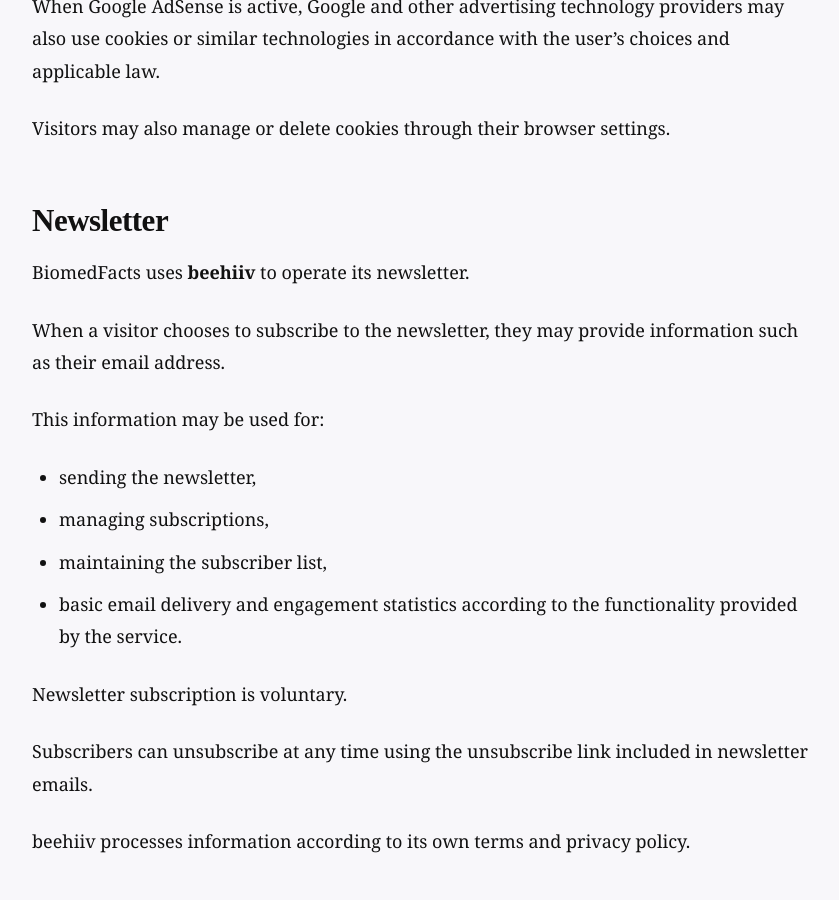
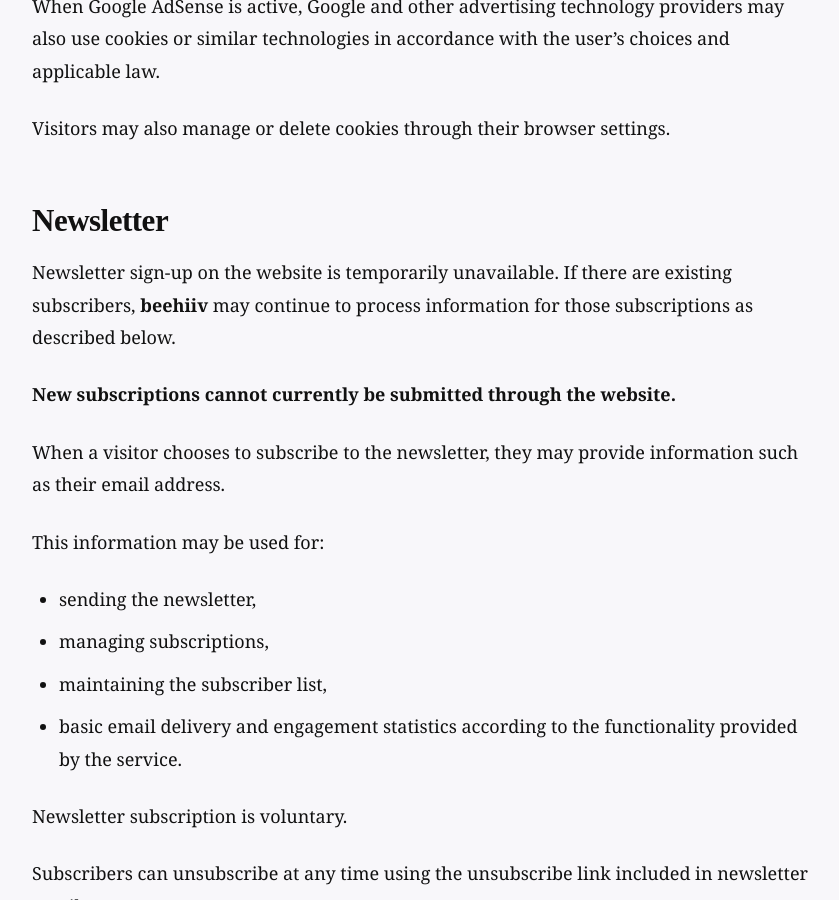
Before and after one commit to BiomedFacts/BiomedFacts, a Jekyll site: the page built from en/privacy-policy.md, in a window 1280 px wide and 900 px high, scrolled down 5477 px. Shown: the whole window, without its empty margins (218-1057 px from the left). Built offline with Jekyll 4.4.1, drawn with Linux system fonts in a browser that asks for light colours; some of the changed text lies outside the part shown.

Commit message:
Update privacy-policy.md

```diff
--- a/en/privacy-policy.md
+++ b/en/privacy-policy.md
@@ -133,7 +133,9 @@
 
 ## Newsletter
 
-BiomedFacts uses **beehiiv** to operate its newsletter.
+Newsletter sign-up on the website is temporarily unavailable. If there are existing subscribers, **beehiiv** may continue to process information for those subscriptions as described below.
+
+**New subscriptions cannot currently be submitted through the website.**
 
 When a visitor chooses to subscribe to the newsletter, they may provide information such as their email address.
 
```
Also changed, not shown: other parts of en/privacy-policy.md (+1 -1 lines).
